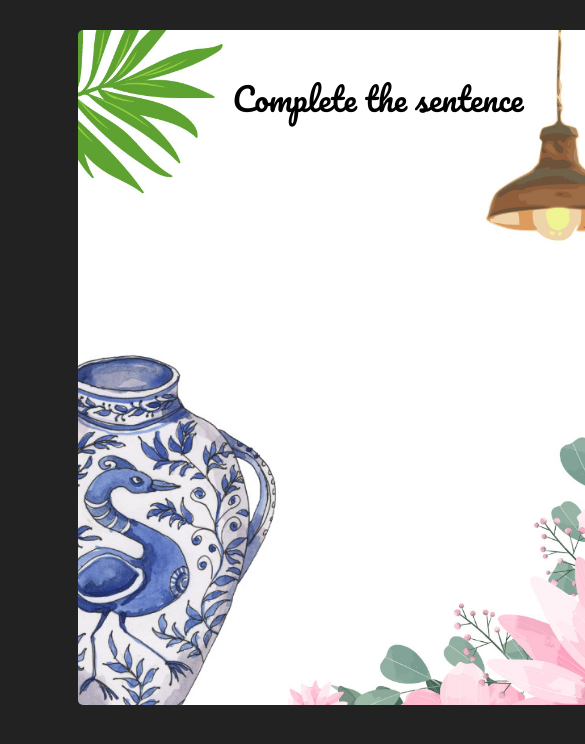
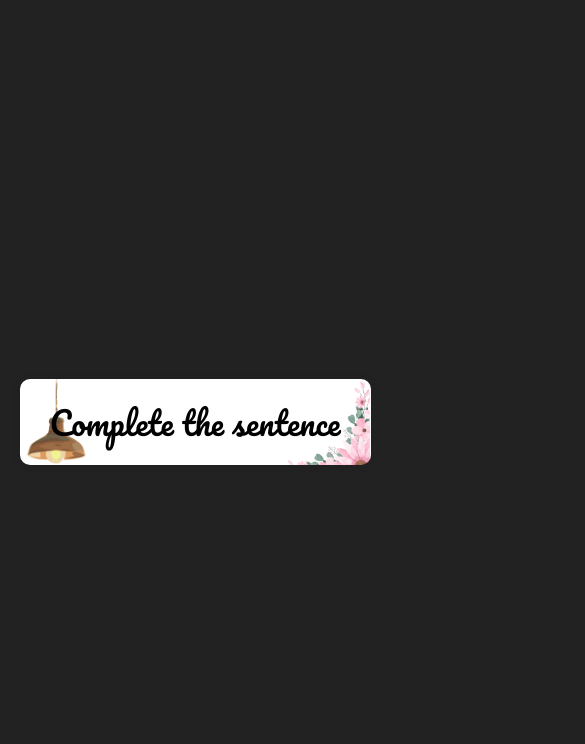
Before and after one commit to MgHt00/quizzes-for-kids, a plain HTML site: page index.html in a window 390 px wide. Shown: the top 744 px of the page, 585 px wide, since content can reach past the window. Drawn offline with Linux system fonts and the light colour scheme.

Commit message:
clean-responsive-code

```diff
--- a/css/primary.css
+++ b/css/base.css
@@ -8,8 +8,11 @@
 
 body {
   background-color: #222222;
-  width: 60%;
-  margin: 30px auto;
+  /*margin: 30px auto;*/
+  height: 100vh;
+  display: flex;
+  justify-content: center;
+  align-items: center;
 }
 
 .pacifico-regular, h1 {
@@ -24,27 +27,16 @@ h1 {
 
 .main-container {
   background-color: #ffffff;
-  border-radius: 5px;
-  width: 600px;
-  height: 80vh;
-  margin: 0 auto;
-  padding: 40px 0;
+  border-radius: 10px;
+  padding: 20px;
+  box-shadow: 0 0 10px rgba(0, 0, 0, 0.1);
+  margin: auto;
 
-  position: relative;
   background-image:
-    url(../img/leaves.jpg),
-    url(../img/lamp.jpg),
-    url(../img/china.jpg),
-    url(../img/flowers.jpg);
+    url(../img/lamp.png),
+    url(../img/flowers.png);
+  background-repeat: no-repeat;
   background-position:
     top left,
-    top right,
-    bottom left,
     bottom right;
-  background-repeat: no-repeat;
-  background-size:
-    25%,
-    35%,
-    35%,
-    75%;
 }
--- /dev/null
+++ b/css/mobile.css
@@ -0,0 +1,8 @@
+.main-container {
+  width: 90%;
+  padding: 15px;
+
+  background-size:
+    10vh,
+    10vh;
+}
--- /dev/null
+++ b/css/normal.css
@@ -0,0 +1,9 @@
+.main-container {
+  width: 80%;
+  max-width: 600px;
+  padding: 20px;
+
+  background-size:
+    10vh,
+    10vh;
+}
--- a/index.html
+++ b/index.html
@@ -4,7 +4,9 @@
   <meta charset="UTF-8">
   <meta name="viewport" content="width=device-width, initial-scale=1.0">
   <title>Quick Quiz</title>
-  <link rel="stylesheet" href="css/primary.css">
+  <link rel="stylesheet" href="css/base.css">
+  <link rel="stylesheet" href="css/mobile.css" media="(max-width: 600px)">
+  <link rel="stylesheet" href="css/normal.css" media="(min-width: 601px)">
 </head>
 <body>
   <div class="main-container">
```
Also changed, not shown: img/flowers.png (added), img/lamp.png (added).
